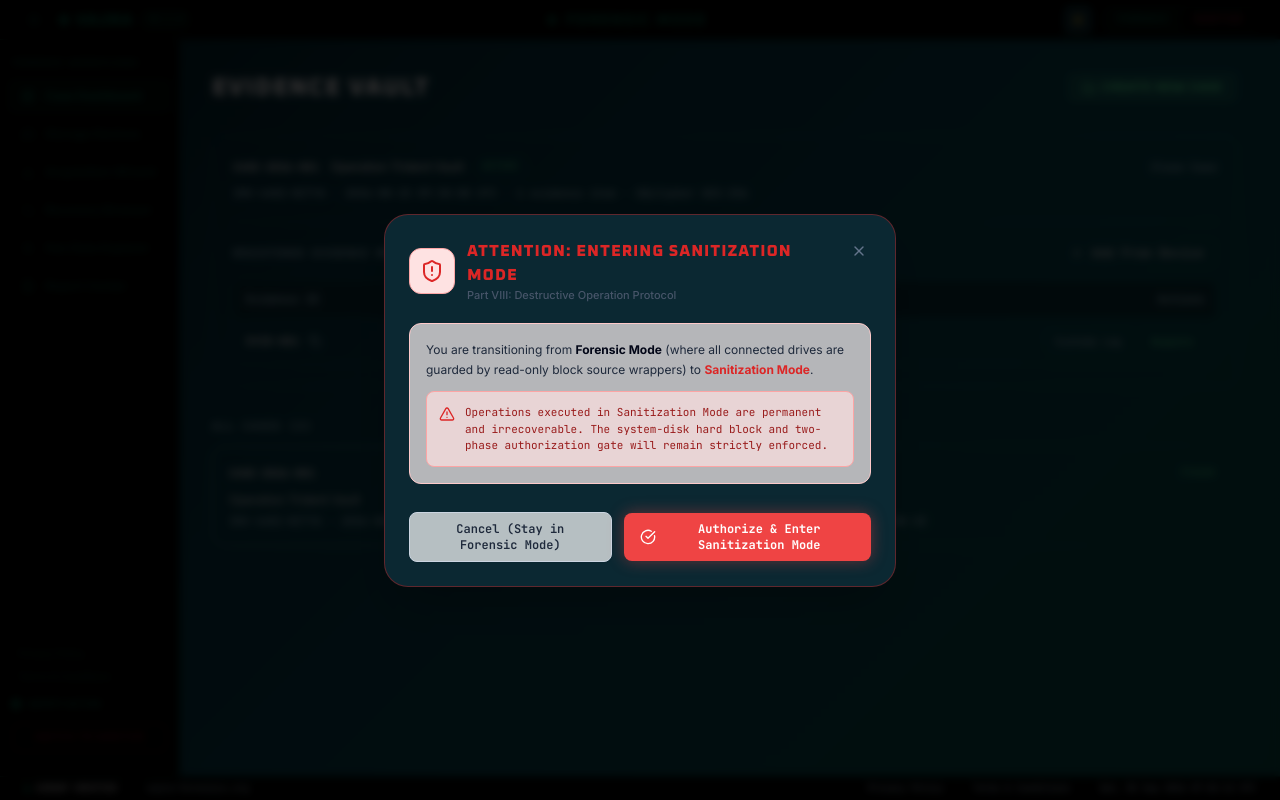
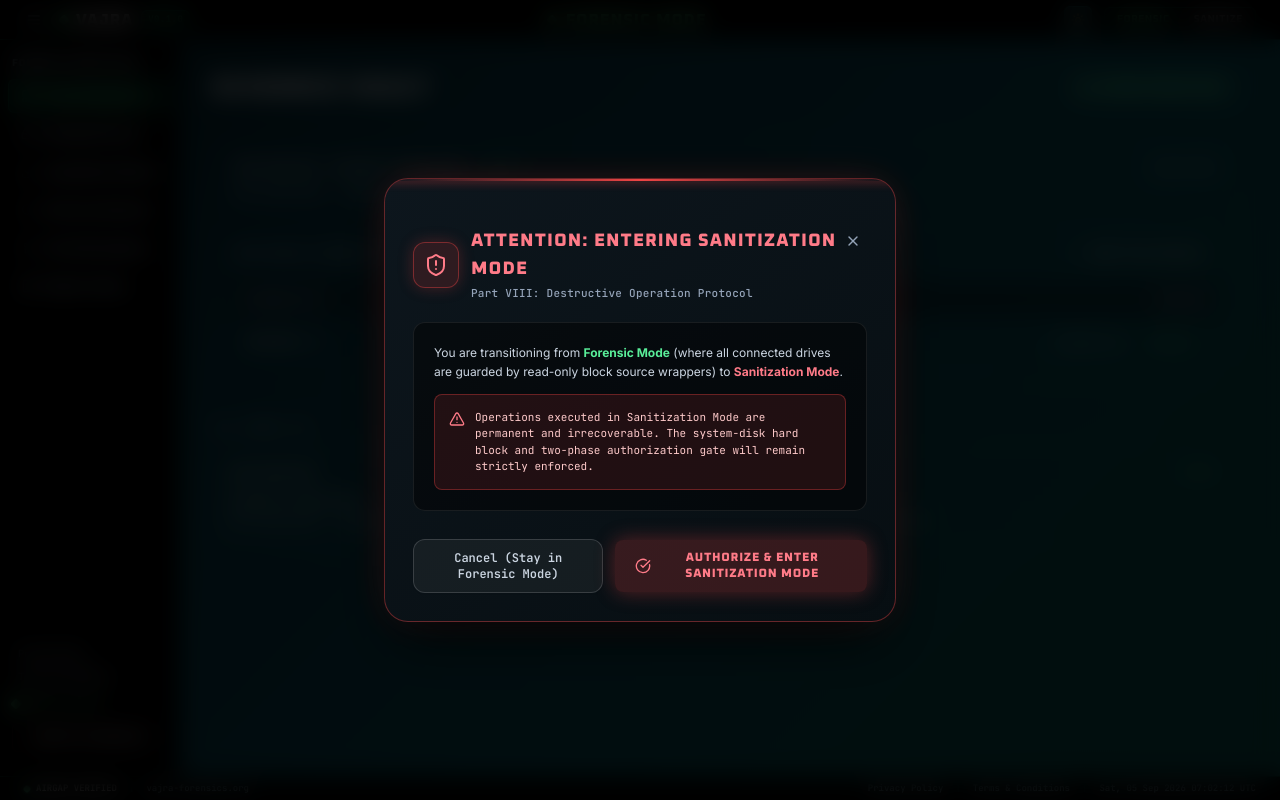
Before and after one commit to syedzahidsaleem/vajra-forensics-platform, a React (Vite) app in the folder ui/: page / in a window 1280 px wide. Both pictures are taken after a click on the button "SANITIZE". Built offline with nearby package versions, Linux system fonts and the light colour scheme.

Commit message:
fix(ui): overhaul sanitization mode intercept modal for dark mode and sync dark class

```diff
--- a/ui/src/components/layout/AppShell.tsx
+++ b/ui/src/components/layout/AppShell.tsx
@@ -4,9 +4,13 @@ import { Header } from './Header';
 import { Sidebar } from './Sidebar';
 import { AlertTriangle, ShieldAlert, CheckCircle, X } from 'lucide-react';
 import { motion, AnimatePresence } from 'framer-motion';
+import { useTheme } from '../../context/ThemeContext';
+import { HoverButton } from '../ui/hover-glow-button';
 
 export const AppShell: React.FC<{ children: React.ReactNode }> = ({ children }) => {
   const { mode, activeScreen, setActiveScreen, pendingModeSwitch, confirmModeSwitch, cancelModeSwitch } = useApp();
+  const { theme } = useTheme();
+  const isDark = theme === 'dark';
   const isForensic = mode === 'forensic';
   const [timeStr, setTimeStr] = useState<string>('');
   const currentMode = mode === 'sanitization' ? 'sanitize' : 'forensic';
@@ -102,57 +106,114 @@ export const AppShell: React.FC<{ children: React.ReactNode }> = ({ children })
 
       {/* Mode Switch Intercept Modal */}
       {pendingModeSwitch === 'sanitization' && (
-        <div className="fixed inset-0 z-50 flex items-center justify-center bg-black/80 backdrop-blur-sm p-4">
-          <div className="w-full max-w-lg bg-[var(--surface)] border border-[#DC2626]/40 dark:border-[#EF4444]/40 rounded-2xl p-6 shadow-2xl space-y-5">
+        <div className="fixed inset-0 z-50 flex items-center justify-center bg-black/80 backdrop-blur-md p-4 animate-in fade-in duration-200">
+          <div
+            style={{
+              background: isDark
+                ? 'linear-gradient(145deg, #0d161d 0%, #070e12 100%)'
+                : 'linear-gradient(145deg, #ffffff 0%, #fdf7f7 100%)',
+              border: isDark ? '1px solid rgba(239, 68, 68, 0.4)' : '1px solid rgba(239, 68, 68, 0.35)',
+              boxShadow: isDark
+                ? '0 25px 60px -15px rgba(0, 0, 0, 0.9), 0 0 40px -10px rgba(239, 68, 68, 0.3)'
+                : '0 25px 60px -15px rgba(239, 68, 68, 0.15)',
+            }}
+            className="w-full max-w-lg rounded-2xl p-6 sm:p-7 space-y-5 relative overflow-hidden"
+          >
+            {/* Top Red Accent Glow Line in Dark Mode */}
+            {isDark && (
+              <div className="absolute top-0 left-0 right-0 h-[2px] bg-gradient-to-r from-transparent via-[#EF4444] to-transparent shadow-[0_0_10px_#EF4444]" />
+            )}
+
+            {/* Modal Header */}
             <div className="flex items-start justify-between">
               <div className="flex items-center space-x-3">
-                <div className="p-2.5 bg-red-100 dark:bg-[rgba(239,68,68,0.15)] text-[#DC2626] dark:text-[#EF4444] border border-red-300 dark:border-[#EF4444]/40 rounded-xl">
+                <div
+                  className={`p-2.5 rounded-xl border flex items-center justify-center shrink-0 ${
+                    isDark
+                      ? 'bg-red-500/15 border-red-500/40 text-[#FF7B88] shadow-[0_0_15px_rgba(239,68,68,0.25)]'
+                      : 'bg-red-100 border-red-300 text-[#DC2626]'
+                  }`}
+                >
                   <ShieldAlert className="w-6 h-6" />
                 </div>
                 <div>
-                  <h3 className="text-base font-industrial font-black text-[#DC2626] dark:text-[#EF4444] tracking-wide uppercase">
+                  <h3 className="text-base sm:text-lg font-industrial font-black text-[#DC2626] dark:text-[#FF7B88] tracking-wider uppercase leading-tight">
                     ATTENTION: ENTERING SANITIZATION MODE
                   </h3>
-                  <p className="text-[11px] text-slate-600 dark:text-slate-400 font-sans font-medium">
+                  <p className="text-[11px] text-slate-500 dark:text-slate-400 font-mono font-medium mt-0.5 tracking-wide">
                     Part VIII: Destructive Operation Protocol
                   </p>
                 </div>
               </div>
               <button
                 onClick={cancelModeSwitch}
-                className="text-slate-500 hover:text-slate-900 dark:text-slate-400 dark:hover:text-white p-1 rounded-lg hover:bg-slate-200/60 dark:hover:bg-white/10 transition-colors cursor-pointer"
+                className="text-slate-400 hover:text-slate-200 dark:hover:text-white p-1.5 rounded-lg hover:bg-white/10 transition-colors cursor-pointer"
                 title="Cancel"
               >
                 <X className="w-4 h-4" />
               </button>
             </div>
 
-            <div className="p-4 rounded-xl bg-red-50/70 dark:bg-[rgba(239,68,68,0.08)] border border-red-200 dark:border-[#EF4444]/30 text-xs text-slate-800 dark:text-slate-200 leading-relaxed space-y-3 font-sans">
-              <p>
-                You are transitioning from <strong className="text-slate-950 dark:text-white font-bold">Forensic Mode</strong> (where all connected drives are guarded by read-only block source wrappers) to <strong className="text-[#DC2626] dark:text-[#FF6B7A] font-bold">Sanitization Mode</strong>.
+            {/* Modal Body Container */}
+            <div
+              style={{
+                background: isDark ? 'rgba(0, 0, 0, 0.45)' : 'rgba(254, 242, 242, 0.75)',
+                border: isDark ? '1px solid rgba(255, 255, 255, 0.08)' : '1px solid rgba(254, 202, 202, 0.8)',
+              }}
+              className="p-4 sm:p-5 rounded-xl text-xs leading-relaxed space-y-3 font-sans"
+            >
+              <p className={isDark ? 'text-slate-300' : 'text-slate-700'}>
+                You are transitioning from{' '}
+                <strong className={isDark ? 'text-[#59EE99] font-bold' : 'text-[#05664B] font-bold'}>
+                  Forensic Mode
+                </strong>{' '}
+                (where all connected drives are guarded by read-only block source wrappers) to{' '}
+                <strong className={isDark ? 'text-[#FF7B88] font-bold' : 'text-[#DC2626] font-bold'}>
+                  Sanitization Mode
+                </strong>.
               </p>
-              <div className="p-3 rounded-lg bg-red-100/70 dark:bg-[rgba(239,68,68,0.18)] border border-red-300 dark:border-[#EF4444]/50 flex items-start space-x-2.5 text-[11px] font-mono text-[#991B1B] dark:text-[#FCA5A5] leading-normal">
-                <AlertTriangle className="w-4 h-4 flex-shrink-0 mt-0.5 text-[#DC2626] dark:text-[#EF4444]" />
-                <span>
+
+              {/* Warning Callout Box */}
+              <div
+                style={{
+                  background: isDark ? 'rgba(239, 68, 68, 0.12)' : 'rgba(254, 226, 226, 0.85)',
+                  border: isDark ? '1px solid rgba(239, 68, 68, 0.35)' : '1px solid rgba(252, 165, 165, 0.9)',
+                }}
+                className="p-3 sm:p-3.5 rounded-lg flex items-start space-x-2.5 text-[11px] font-mono leading-normal"
+              >
+                <AlertTriangle className={`w-4 h-4 flex-shrink-0 mt-0.5 ${isDark ? 'text-[#FF7B88]' : 'text-[#DC2626]'}`} />
+                <span className={isDark ? 'text-red-200' : 'text-[#991B1B]'}>
                   Operations executed in Sanitization Mode are permanent and irrecoverable. The system-disk hard block and two-phase authorization gate will remain strictly enforced.
                 </span>
               </div>
             </div>
 
+            {/* Modal Footer / Actions */}
             <div className="flex items-center justify-end space-x-3 pt-2">
               <button
                 onClick={cancelModeSwitch}
-                className="px-4 py-2 rounded-lg text-xs font-mono font-semibold text-slate-800 dark:text-slate-200 hover:text-slate-950 dark:hover:text-white bg-white/70 dark:bg-white/5 hover:bg-white dark:hover:bg-white/10 border border-slate-300 dark:border-white/20 transition-all cursor-pointer shadow-sm select-none"
+                className={`px-4 py-2.5 rounded-xl text-xs font-mono font-semibold transition-all cursor-pointer shadow-sm select-none ${
+                  isDark
+                    ? 'text-slate-300 hover:text-white bg-white/5 hover:bg-white/10 border border-white/15'
+                    : 'text-slate-700 hover:text-slate-900 bg-slate-100 hover:bg-slate-200 border border-slate-300'
+                }`}
               >
                 Cancel (Stay in Forensic Mode)
               </button>
-              <button
+
+              <HoverButton
                 onClick={confirmModeSwitch}
-                className="px-4 py-2 rounded-lg text-xs font-mono font-bold bg-[#EF4444] hover:bg-[#DC2626] text-white shadow-[0_0_16px_rgba(239,68,68,0.4)] flex items-center space-x-2 transition-all cursor-pointer select-none"
+                glowColor="#EF4444"
+                backgroundColor={isDark ? 'rgba(239, 68, 68, 0.2)' : '#EF4444'}
+                textColor={isDark ? '#FF7B88' : '#FFFFFF'}
+                hoverTextColor="#FFFFFF"
+                className={`!text-xs !px-5 !py-2.5 border ${
+                  isDark ? 'border-red-500/50 shadow-[0_0_20px_rgba(239,68,68,0.35)]' : 'border-red-600 shadow-md hover:bg-red-600'
+                } font-industrial font-black uppercase tracking-wider inline-flex items-center gap-2 cursor-pointer select-none`}
               >
-                <CheckCircle className="w-4 h-4 text-white shrink-0" />
-                <span className="text-white font-bold">Authorize & Enter Sanitization Mode</span>
-              </button>
+                <CheckCircle className="w-4 h-4 shrink-0" />
+                <span>Authorize & Enter Sanitization Mode</span>
+              </HoverButton>
             </div>
           </div>
         </div>
--- a/ui/src/context/ThemeContext.tsx
+++ b/ui/src/context/ThemeContext.tsx
@@ -22,6 +22,11 @@ export const ThemeProvider: React.FC<{ children: React.ReactNode }> = ({ childre
 
   useEffect(() => {
     document.documentElement.setAttribute('data-theme', theme);
+    if (theme === 'dark') {
+      document.documentElement.classList.add('dark');
+    } else {
+      document.documentElement.classList.remove('dark');
+    }
     try {
       localStorage.setItem('vajra-theme', theme);
     } catch {
```
